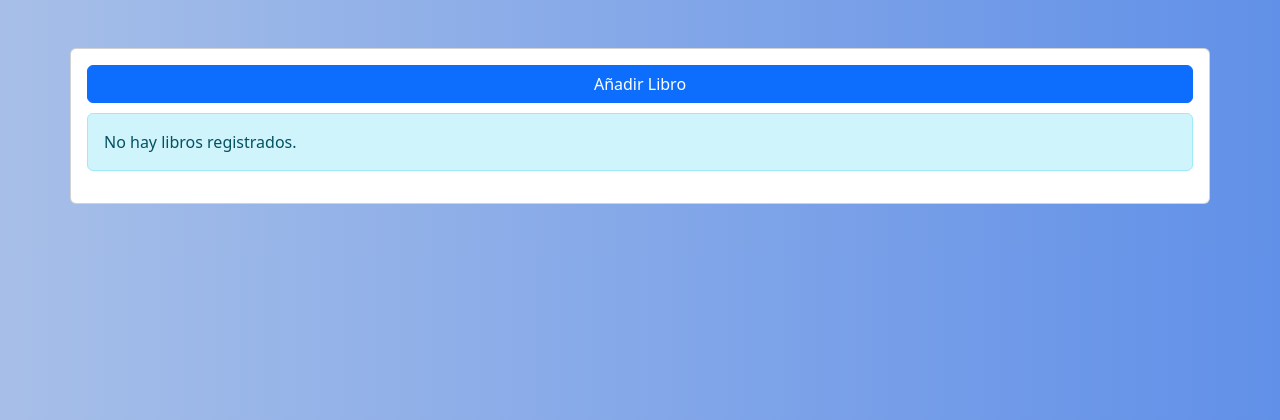
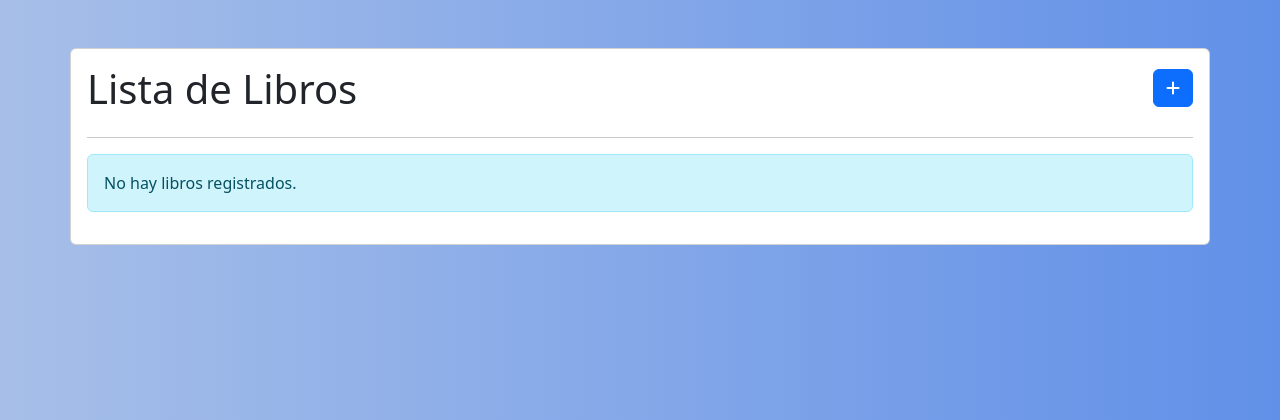
Before and after one commit to paunicole/alkemy-django-bibliotech, a Django app: page /book-list in a window 1280 px wide. Shown: the part 59-479 px from the top of the page. Run offline with Django 4.2, Linux system fonts and the light colour scheme; data that the repository does not hold is empty; some libraries are stand-ins or nearby versions.

Commit message:
Mejora del estilo de las listas.

```diff
--- a/bibliotech/templates/author_list.html
+++ b/bibliotech/templates/author_list.html
@@ -29,7 +29,11 @@
     }
 </style>
 
-<a href="{% url 'author-create' %}" class="btn btn-primary" style="margin-bottom: 10px;">Añadir Autor</a>
+<div class="d-flex justify-content-between align-items-center">
+    <h1>{{ title }}</h1>
+    <a href="{% url 'author-create' %}" class="btn btn-primary" style="margin-bottom: 10px;"><i class="fa-solid fa-plus"></i></a>
+</div>
+<hr>
 
 <div class="row">
     {% if authors %}
--- a/bibliotech/templates/book_list.html
+++ b/bibliotech/templates/book_list.html
@@ -3,7 +3,11 @@
 {% block title %} {{ title }} {% endblock %}
 {% block content %}
 
-<a href="{% url 'book-create' %}" class="btn btn-primary" style="margin-bottom: 10px;">Añadir Libro</a>
+<div class="d-flex justify-content-between align-items-center">
+    <h1>{{ title }}</h1>
+    <a href="{% url 'book-create' %}" class="btn btn-primary" style="margin-bottom: 10px;"><i class="fa-solid fa-plus"></i></a>
+</div>
+<hr>
 
 <style>
     .max-lines-cell {
--- a/bibliotech/templates/employee_list.html
+++ b/bibliotech/templates/employee_list.html
@@ -3,7 +3,11 @@
 {% block title %} {{ title }} {% endblock %}
 {% block content %}
 
-<a href="{% url 'employee-create' %}" class="btn btn-primary" style="margin-bottom: 10px;">Añadir Empleado</a>
+<div class="d-flex justify-content-between align-items-center">
+    <h1>{{ title }}</h1>
+    <a href="{% url 'employee-create' %}" class="btn btn-primary" style="margin-bottom: 10px;"><i class="fa-solid fa-plus"></i></a>
+</div>
+<hr>
 
 <div class="row">
     {% if employees %}
--- a/bibliotech/templates/lendbook_list.html
+++ b/bibliotech/templates/lendbook_list.html
@@ -3,7 +3,11 @@
 {% block title %} {{ title }} {% endblock %}
 {% block content %}
 
-<a href="{% url 'lendbook-create' %}" class="btn btn-primary" style="margin-bottom: 10px;">Añadir Préstamo</a>
+<div class="d-flex justify-content-between align-items-center">
+    <h1>{{ title }}</h1>
+    <a href="{% url 'lendbook-create' %}" class="btn btn-primary" style="margin-bottom: 10px;"><i class="fa-solid fa-plus"></i></a>
+</div>
+<hr>
 
 <div class="row">
     {% if lendbooks %}
--- a/bibliotech/templates/member_list.html
+++ b/bibliotech/templates/member_list.html
@@ -3,7 +3,11 @@
 {% block title %} {{ title }} {% endblock %}
 {% block content %}
 
-<a href="{% url 'member-create' %}" class="btn btn-primary" style="margin-bottom: 10px;">Añadir Socio</a>
+<div class="d-flex justify-content-between align-items-center">
+    <h1>{{ title }}</h1>
+    <a href="{% url 'member-create' %}" class="btn btn-primary" style="margin-bottom: 10px;"><i class="fa-solid fa-plus"></i></a>
+</div>
+<hr>
 
 <div class="row">
     {% if members %}
```
